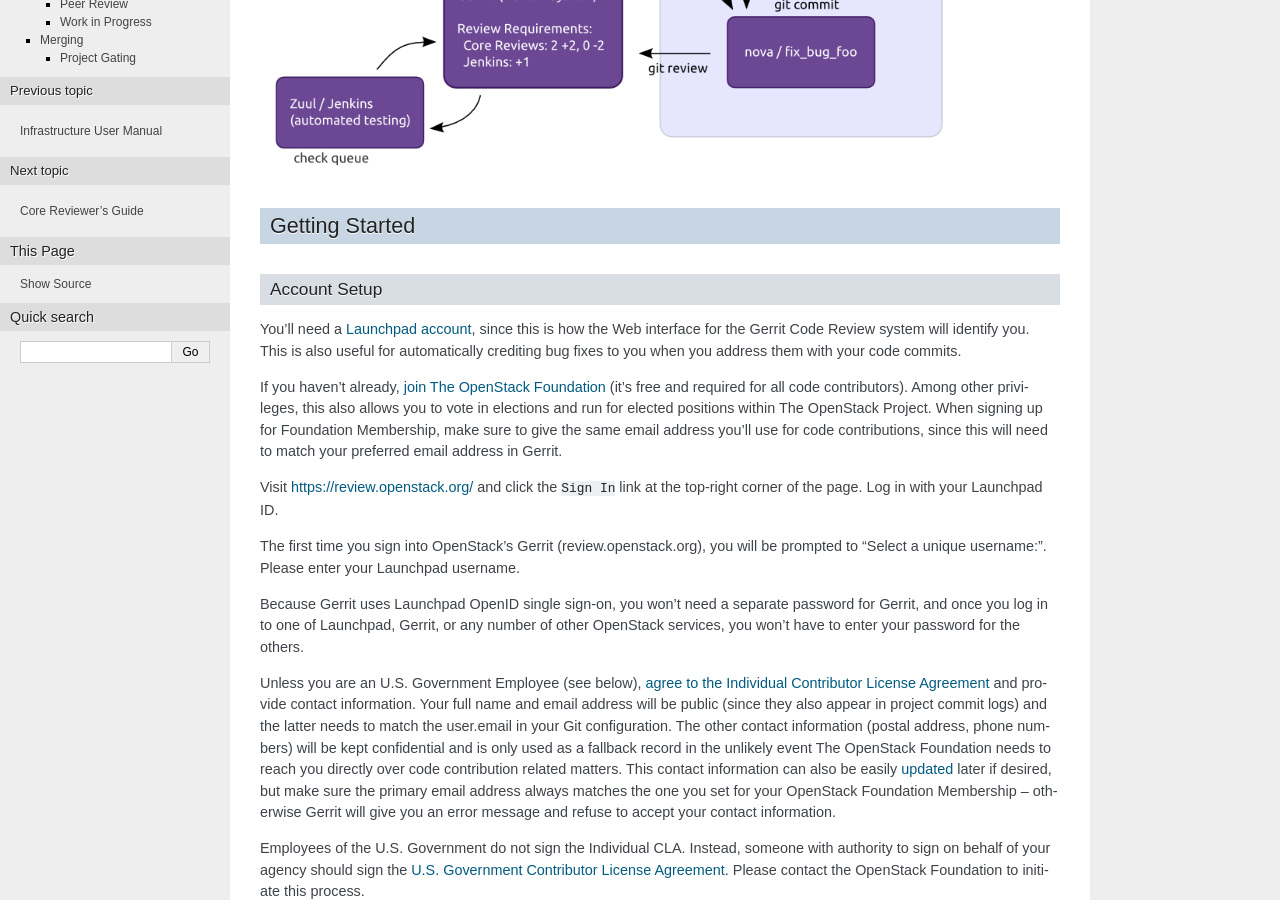
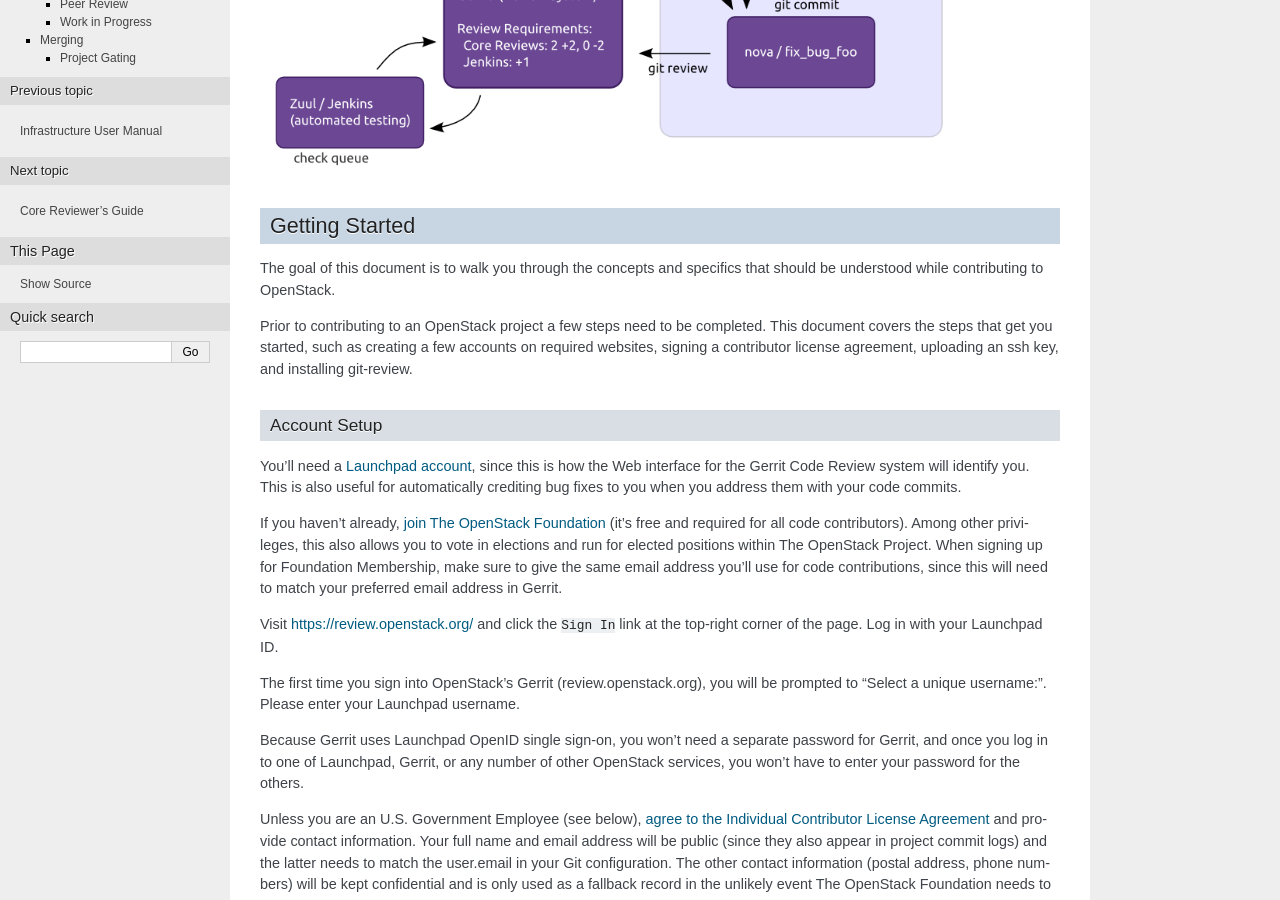
Before and after one commit to openstack-archive/infra-manual, a Sphinx documentation site: the page built from doc/source/developers.rst, in a window 1280 px wide and 900 px high, scrolled down 491 px. Built offline with Sphinx 7.4.7, drawn with Linux system fonts in a browser that asks for light colours.

Commit message:
Add an introduction paragraph to the developer guide
I think it helps a lot to have a rough idea of what I am learning before I dive in.
Change-Id: I24cb4a98b74325e2d6545f0562730e11a35a7740
Co-Authored-By: Anita Kuno <anteaya@anteaya.info>

```diff
--- a/doc/source/developers.rst
+++ b/doc/source/developers.rst
@@ -12,6 +12,14 @@
 
 Getting Started
 ===============
+
+The goal of this document is to walk you through the concepts and
+specifics that should be understood while contributing to OpenStack.
+
+Prior to contributing to an OpenStack project a few steps need to be
+completed. This document covers the steps that get you started, such as
+creating a few accounts on required websites, signing a contributor
+license agreement, uploading an ssh key, and installing git-review.
 
 Account Setup
 -------------
```
